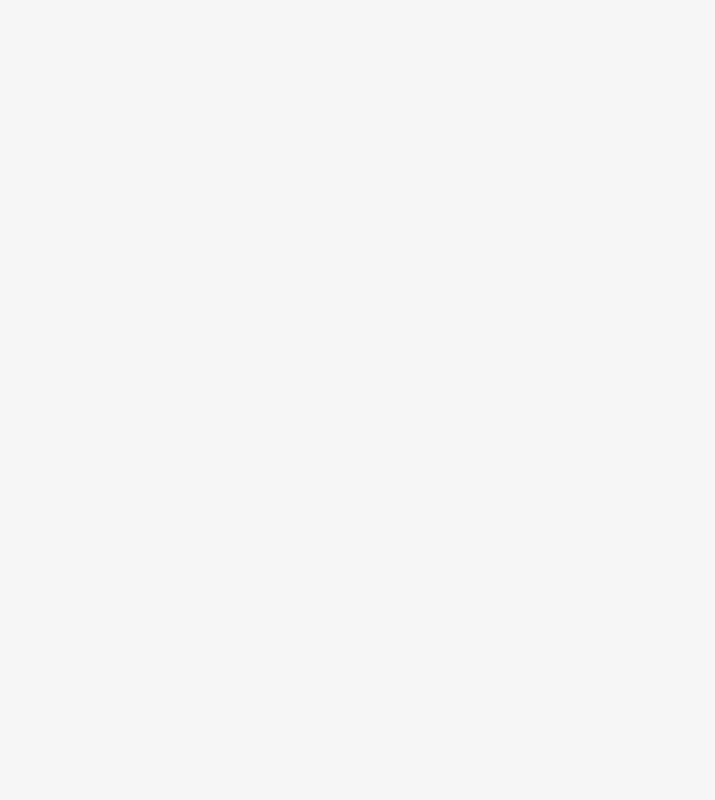
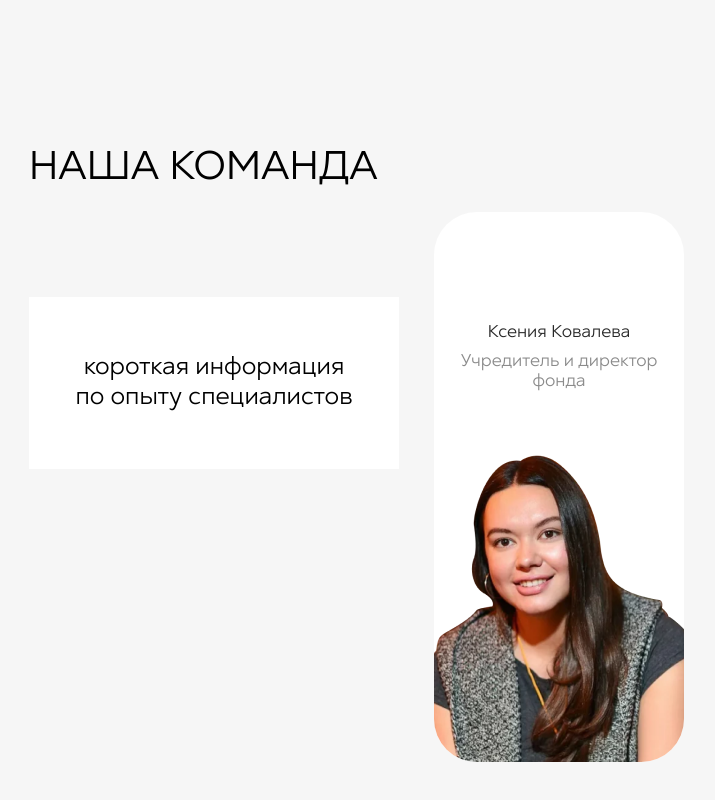
Before and after one commit to thirdmadman/fond-ravnovesie.ru_2023, a Next.js app: page / in a window 1280 px wide. Shown: the part 4630-5430 px from the top of the page, without its empty margins (121-836 px from the left). Before the commit the page ends 4766 px from the top, so only its background shows below. Built offline with nearby package versions, Linux system fonts and the light colour scheme.

Commit message:
feat: add slide - our team

```diff
--- a/src/app/page.tsx
+++ b/src/app/page.tsx
@@ -4,6 +4,7 @@ import { SlideMission } from '@/components/home/slideMission';
 import { SlideNeeders } from '@/components/home/slideNeeders';
 import { SlideInfo } from '@/components/home/slideInfo';
 import { SlidePrograms } from '@/components/home/slidePrograms';
+import { SlideOurTeam } from '@/components/home/slideOurTeam';
 
 export default function Home() {
   return <div className='main-page'>
@@ -12,5 +13,6 @@ export default function Home() {
     <SlideNeeders></SlideNeeders>
     <SlideInfo></SlideInfo>
     <SlidePrograms></SlidePrograms>
+    <SlideOurTeam></SlideOurTeam>
   </div>
 }
--- /dev/null
+++ b/src/components/home/slideOurTeam.tsx
@@ -0,0 +1,22 @@
+import directorImage from '../../../public/images/image 120.png';
+import Image from 'next/image';
+import '../../styles/home/slideOurTeam.scss';
+import '../../styles/home/teamCard.scss';
+
+export function SlideOurTeam() {
+  return (
+    <div className='slide-our-team'>
+      <div className='slide-our-team__title'>Наша команда</div>
+      <div className='slide-our-team__list team-list'>
+        <div className='team-list__title'>короткая информация по опыту специалистов</div>
+        <div className='team-card team-card_lead'>
+          <p>
+            <div className='team-card__name'>Ксения Ковалева</div>
+            <div className='team-card__job-title'>Учредитель и директор фонда</div>
+          </p>
+          <Image src={directorImage} alt='director' />
+        </div>
+      </div>
+    </div>
+  );
+}
--- /dev/null
+++ b/src/styles/home/slideOurTeam.scss
@@ -0,0 +1,30 @@
+.slide-our-team {
+  padding-left: 150px;
+  margin-bottom: 150px;
+  display: flex;
+  flex-direction: column;
+
+  .slide-our-team__title {
+    margin-bottom: 10px;
+    font-size: 40px;
+    line-height: 66px;
+    text-transform: uppercase;
+  }
+
+  .team-list {
+    display: flex;
+
+    .team-list__title {
+      margin-top: 85px;
+      margin-right: 35px;
+      padding: 56px 43px 56px 43px;
+      max-width: 370px;
+      width: 100%;
+      height: fit-content;
+      text-align: center;
+      font-size: 24px;
+      line-height: 30px;
+      background-color: #ffffff;
+    }
+  }
+}
```
